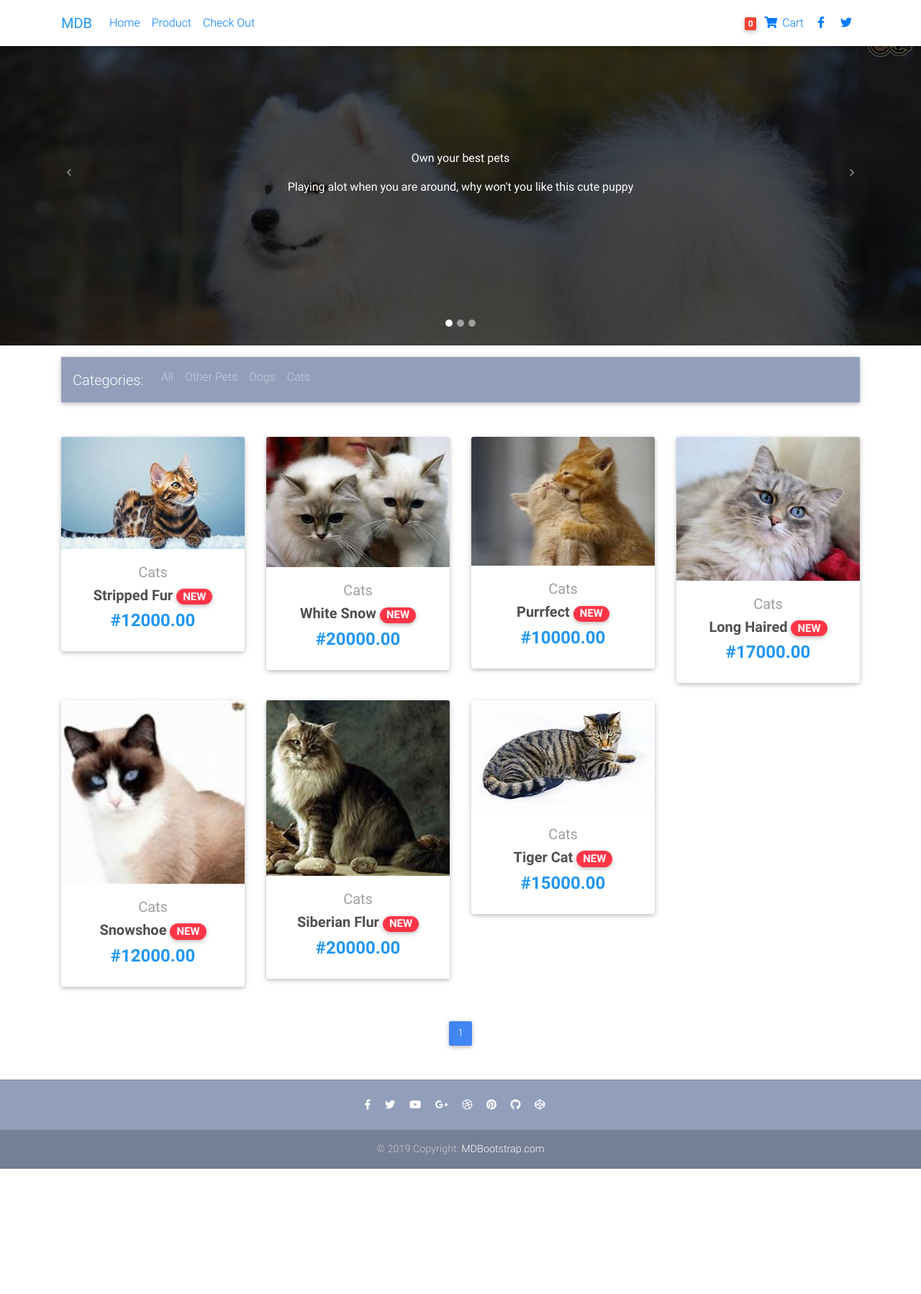
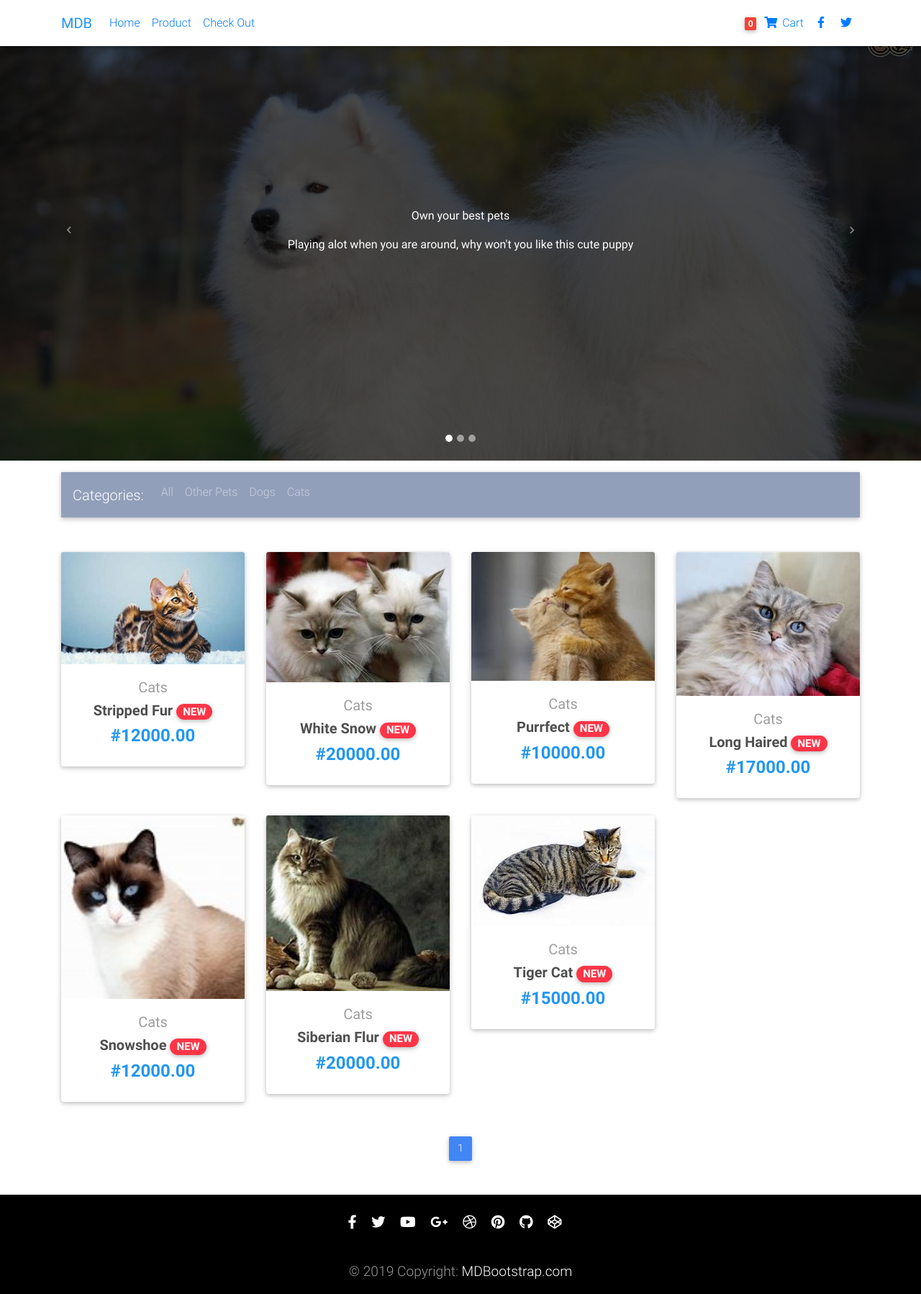
Before and after one commit to kuhmasii/Ecommerce-App, a Django app: a page that uses templates/store-page.html in a window 1280 px wide. Shown: the whole page at 72% size. Before the commit the page ends 1624 px from the top, so only its background shows below. Run offline with Django 3.2, Linux system fonts and the light colour scheme; data comes from the database, SQL or seed files in the repository; both versions use the stored data as it was after the commit; parts of the project's set-up code (start-up, migrations or seed data) failed here and were passed over; some libraries are stand-ins or nearby versions.

Commit message:
placed all footer to the bottom

```diff
--- a/orders/templates/orders/checkout-page.html
+++ b/orders/templates/orders/checkout-page.html
@@ -16,6 +16,8 @@
   <link href="{% static 'css/mdb.min.css' %}" rel="stylesheet">
   <!-- Your custom styles (optional) -->
   <link href="{% static 'css/style.min.css' %}" rel="stylesheet">
+
+  <link rel="stylesheet" href="{% static 'css/checkout.css' %}">
 </head>
 
 <body class="grey lighten-3">
@@ -246,7 +248,7 @@
   <!--Main layout-->
 
   <!--Footer-->
-  <footer class="page-footer text-center font-small mt-4 wow fadeIn">
+  <footer class="page-footer wow fadeIn">
     <hr class="my-4">
 
     <!-- Social icons -->
--- a/store/views.py
+++ b/store/views.py
@@ -15,7 +15,7 @@ def store_page(request, category_slug=None):
         # product = product.filter(category=category)
 
     # using paginator
-    paginator = Paginator(product, 8)
+    paginator = Paginator(product, 12)
     page = request.GET.get("page")
 
     try:
--- a/templates/store-page.html
+++ b/templates/store-page.html
@@ -15,12 +15,13 @@
   <link href="{% static 'css/mdb.min.css' %}" rel="stylesheet">
   <!-- Your custom styles (optional) -->
   <link href="{% static 'css/style.min.css' %}" rel="stylesheet">
+
   <style type="text/css">
     html,
     body,
     header,
     .carousel {
-      height: 60vh;
+      height: 80vh;
     }
 
     @media (max-width: 740px) {
@@ -41,6 +42,22 @@
       .carousel {
         height: 100vh;
       }
+    }
+
+    html,
+    body {
+      height: 100%;
+    }
+
+    #mainsection {
+      min-height: 100%;
+    }
+
+    #footer {
+      background-color: black;
+      text-align: center;
+      font-size: larger;
+      position: relative;
     }
   </style>
 </head>
@@ -219,9 +236,8 @@
 
   </div>
   <!--/.Carousel Wrapper-->
-
   <!--Main layout-->
-  <main>
+  <main id="mainsection">
     <div class="container">
 
       <!--Navbar-->
@@ -311,8 +327,12 @@
           <!--Grid row-->
       </section>
       <!--Section: Products v.3-->
+    </div>
+  </main>
+  <!-- main layout-->
 
-      <!--Pagination-->
+  <!-- pagination -->
+  <div class="container">
     <nav class="d-flex justify-content-center wow fadeIn">
       {% with page=product %}
       <ul class="pagination pg-blue">
@@ -342,12 +362,11 @@
       {% endwith %}
     </nav>
     <!--Pagination-->
+  </div>
+  <!-- pagination -->
 
-    </div>
-  </main>
-  <!--Main layout-->
   <!--Footer-->
-  <footer class="page-footer text-center font-small mt-4 wow fadeIn">
+  <footer id="footer" class="page-footer wow fadeIn">
     <hr class="my-4">
 
     <!-- Social icons -->
```
Also changed, not shown: static/css/checkout.css (added, +14 -0 lines), static/css/detail.css (added, +14 -0 lines), store/templates/store/detail.html (+4 -3 lines), db.sqlite3. Lines whose indentation alone changed are shown as unchanged.
